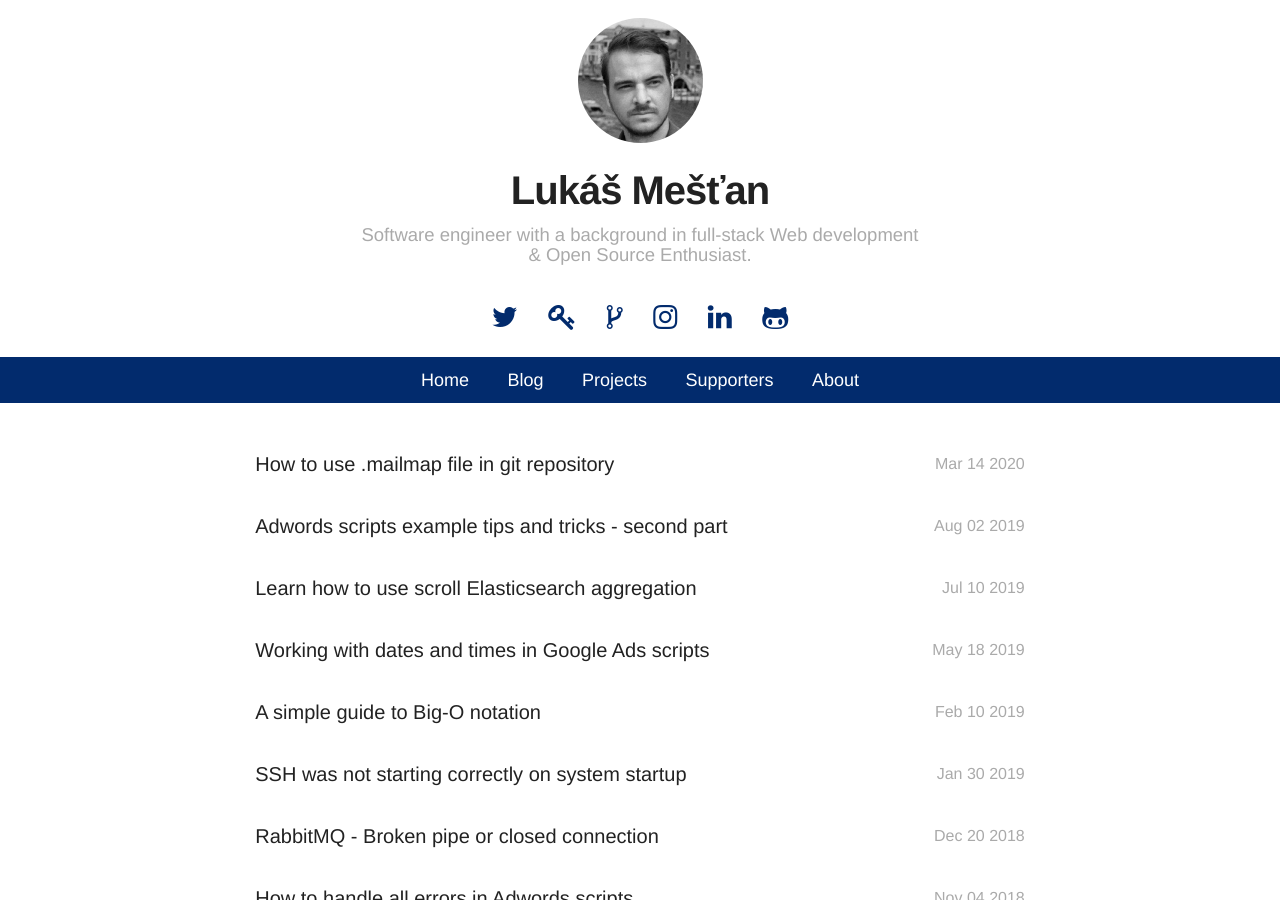
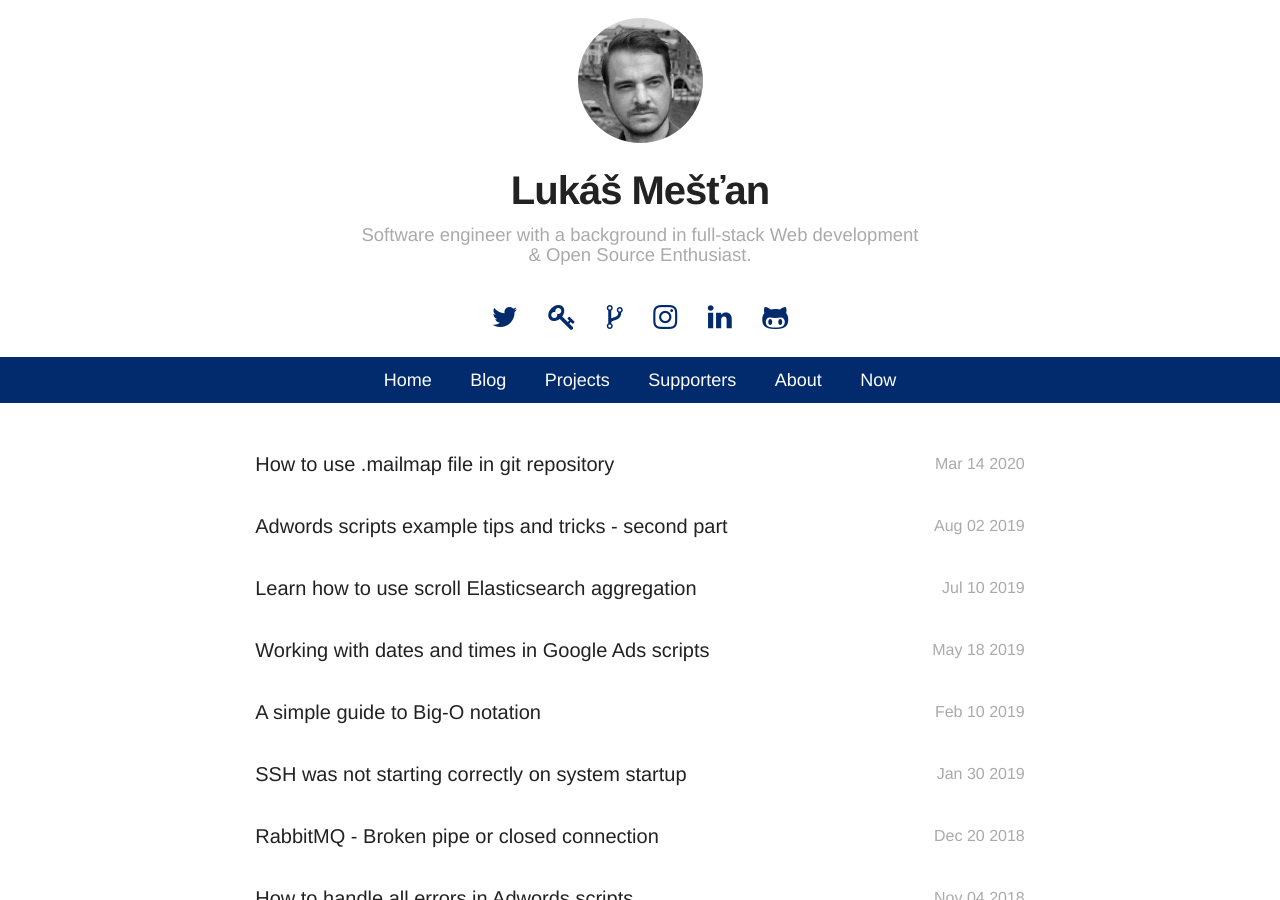
Before and after one commit to arzzen/lukasmestan.com, a Jekyll site: the page built from index.html, in a window 1280 px wide and 900 px high. Built offline with Jekyll 4.4.1, drawn with Linux system fonts in a browser that asks for light colours; nearby versions of some CDN libraries; comment, search, counter and statistics services are not loaded.

Commit message:
Update nav.html

```diff
--- a/_includes/nav.html
+++ b/_includes/nav.html
@@ -22,6 +22,7 @@
 
     {% if site.about == true %}
         <a class="btn btn-lg" href="{{ site.url }}/about">About</a>
+        <a class="btn btn-lg" href="{{ site.url }}/now">Now</a>
     {% endif %}
 
     {% if site.resume == true %}
```
